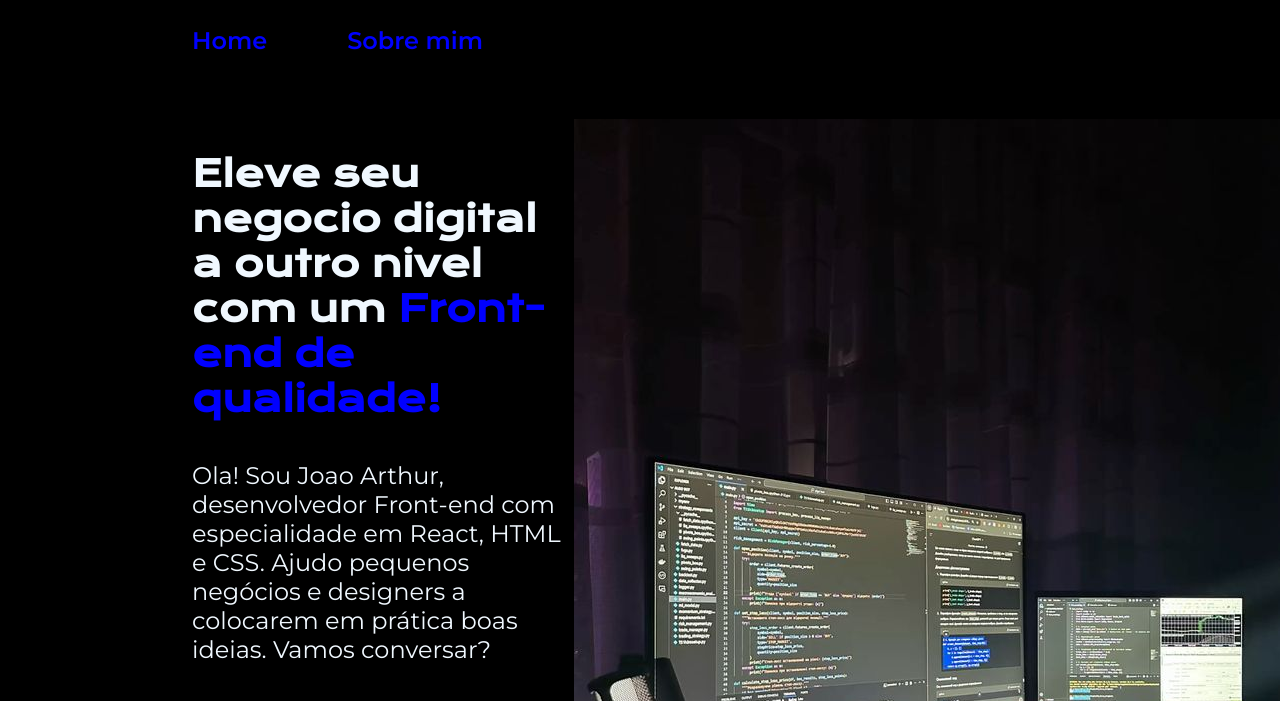
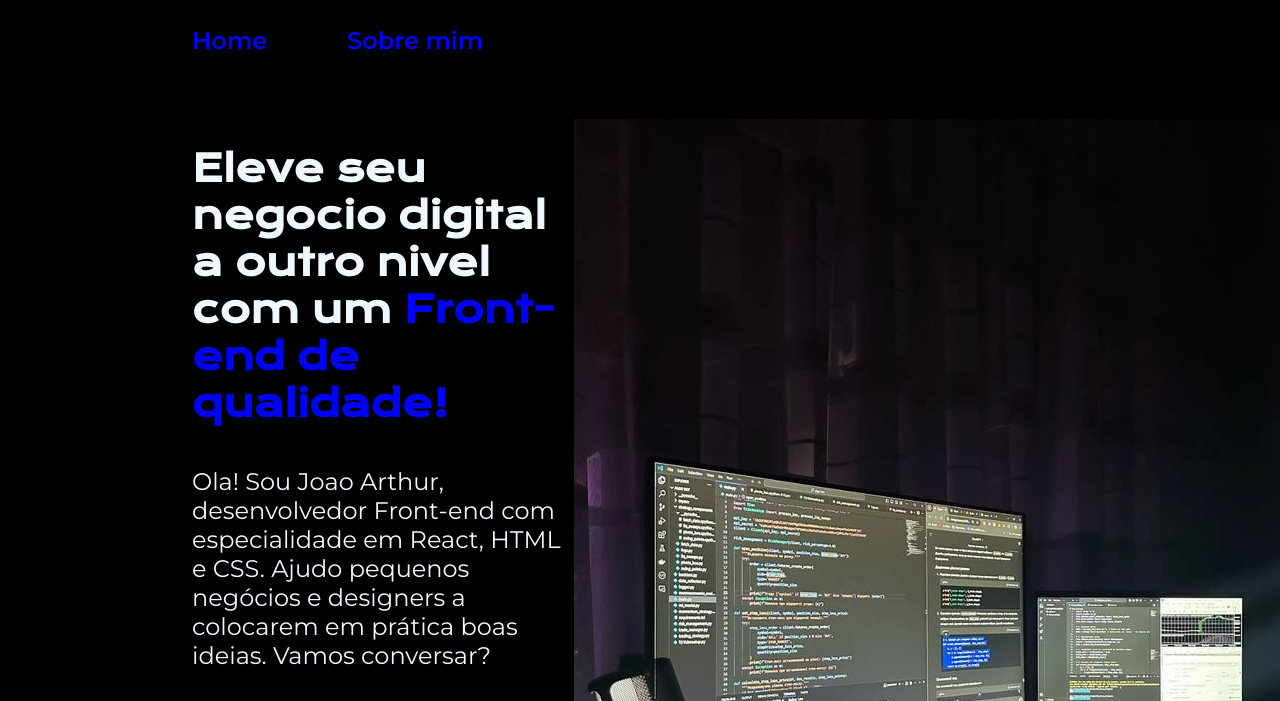
Before and after one commit to devarthurr/portfolio-arthurdev, a plain HTML site: page index.html in a window 1280 px wide. Shown: the top 701 px of the page. Drawn offline with nearby package versions, Linux system fonts and the light colour scheme.

Commit message:
segundo commit

```diff
--- a/styles/style.css
+++ b/styles/style.css
@@ -50,7 +50,7 @@ body {
 }
 
 .apresentacao__conteudo__titulo {
-    font-size: 36px;
+    font-size: 37px;
     font-family: "Krona One", sans-serif;
 }
 
```
